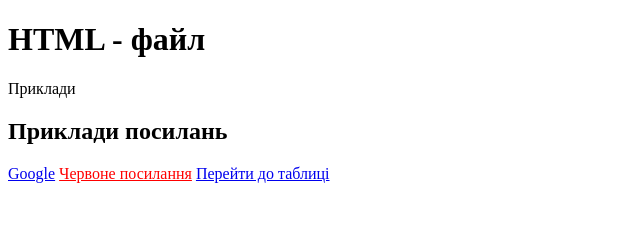
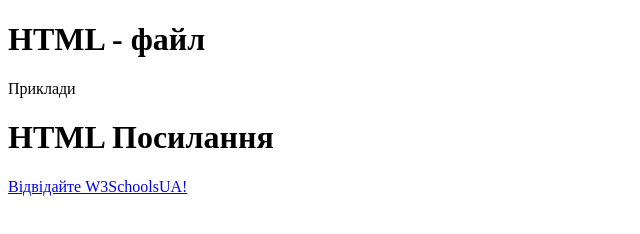
Before and after one commit to KIRAFER2207/IS-43-indep1-Ferchuk-Kira-web, a plain HTML site: page index.html in a window 1280 px wide. Shown: the whole page, without its empty margins (0-640 px from the left). Drawn offline with Linux system fonts and the light colour scheme.

Commit message:
Update index.html

```diff
--- a/index.html
+++ b/index.html
@@ -10,15 +10,12 @@
 </body>
 </html>
 
-<section id="links">
-  <h2>Приклади посилань</h2>
+<html>
+<body>
 
-  <!-- Просте посилання -->
-  <a href="https://google.com" target="_blank">Google</a>
+<h1>HTML Посилання</h1>
 
-  <!-- Посилання іншого кольору -->
-  <a href="#" style="color:red">Червоне посилання</a>
+<p><a href="https://w3schoolsua.github.io/">Відвідайте W3SchoolsUA!</a></p>
 
-  <!-- Закладка на сторінці -->
-  <a href="#table-section">Перейти до таблиці</a>
-</section>
+</body>
+</html>
```
